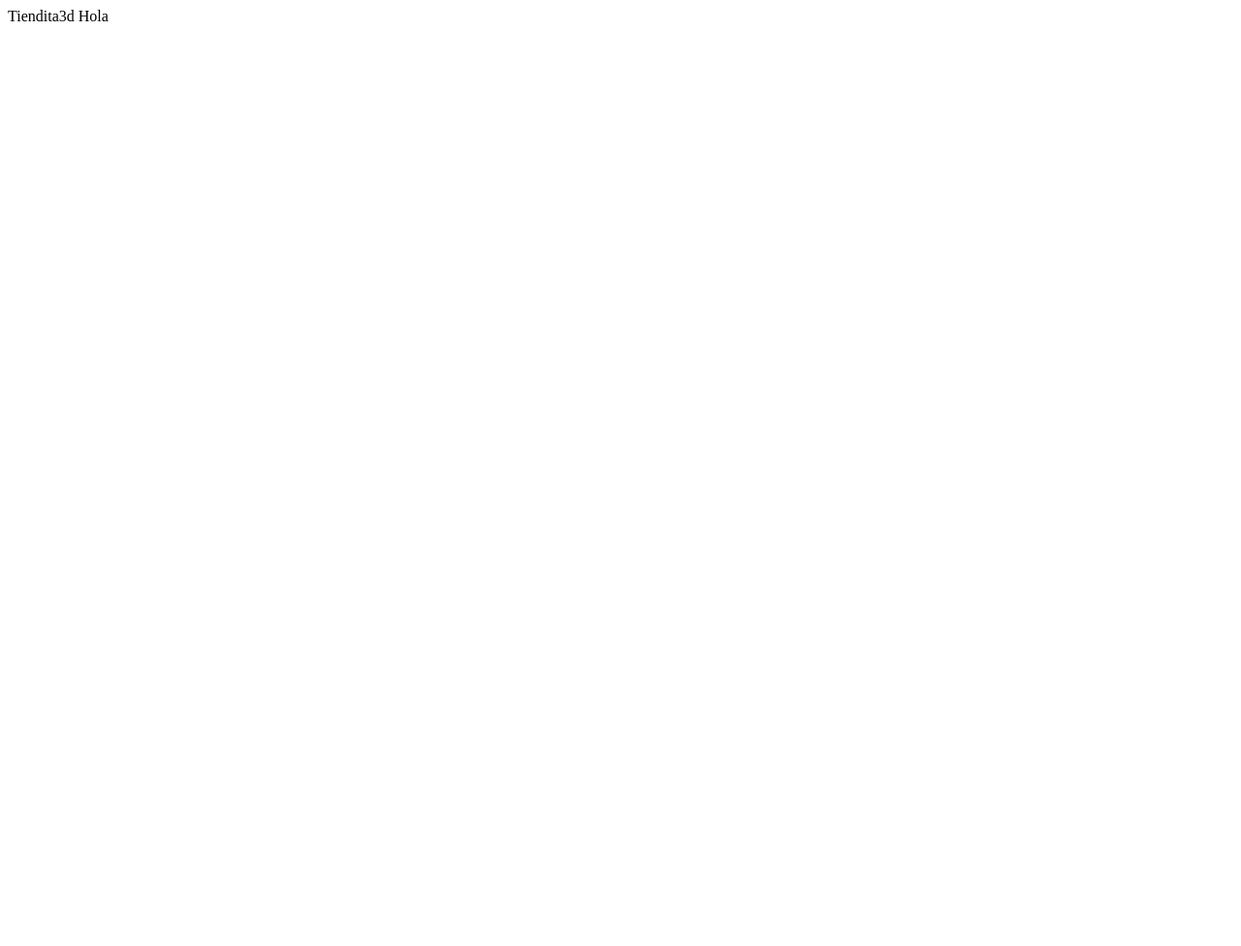
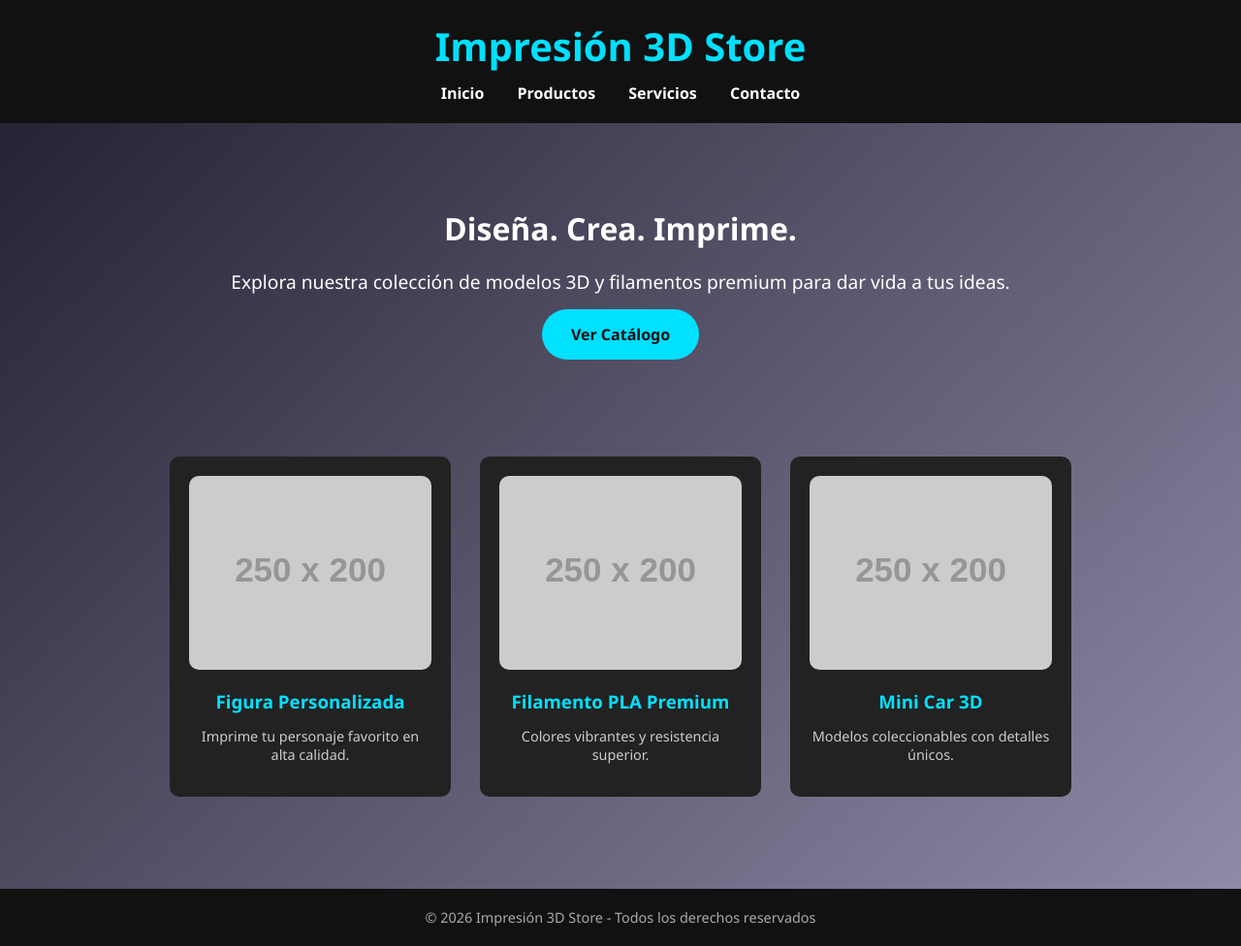
Before and after one commit to MXMINIMI/tiendita3d.online, a plain HTML site: page index.html in a window 1280 px wide. Shown: the whole page at 97% size. Before the commit the page ends 800 px from the top, so only its background shows below. Drawn offline with Linux system fonts and the light colour scheme; placeholder pictures from the web are drawn by us.

Commit message:
Update index.html

```diff
--- a/index.html
+++ b/index.html
@@ -1,8 +1,143 @@
-<html>
+<!DOCTYPE html>
+<html lang="es">
 <head>
-Tiendita3d
+  <meta charset="UTF-8">
+  <meta name="viewport" content="width=device-width, initial-scale=1.0">
+  <title>Tienda 3D Online</title>
+  <style>
+    body {
+      font-family: 'Segoe UI', sans-serif;
+      margin: 0;
+      background: linear-gradient(135deg, #1f1c2c, #928dab);
+      color: #fff;
+    }
+    header {
+      background: #111;
+      padding: 20px;
+      text-align: center;
+    }
+    header h1 {
+      margin: 0;
+      font-size: 2.5em;
+      color: #00e0ff;
+    }
+    nav {
+      margin-top: 10px;
+    }
+    nav a {
+      color: #fff;
+      margin: 0 15px;
+      text-decoration: none;
+      font-weight: bold;
+    }
+    nav a:hover {
+      color: #00e0ff;
+    }
+    .hero {
+      text-align: center;
+      padding: 60px 20px;
+    }
+    .hero h2 {
+      font-size: 2em;
+      margin-bottom: 20px;
+    }
+    .hero p {
+      font-size: 1.2em;
+      margin-bottom: 30px;
+    }
+    .btn {
+      background: #00e0ff;
+      color: #111;
+      padding: 15px 30px;
+      border-radius: 30px;
+      text-decoration: none;
+      font-weight: bold;
+      transition: 0.3s;
+    }
+    .btn:hover {
+      background: #fff;
+      color: #111;
+    }
+    .products {
+      display: flex;
+      flex-wrap: wrap;
+      justify-content: center;
+      padding: 40px 20px;
+    }
+    .card {
+      background: #222;
+      border-radius: 10px;
+      margin: 15px;
+      padding: 20px;
+      width: 250px;
+      text-align: center;
+      transition: transform 0.3s;
+    }
+    .card:hover {
+      transform: scale(1.05);
+    }
+    .card img {
+      width: 100%;
+      border-radius: 10px;
+    }
+    .card h3 {
+      margin: 15px 0 10px;
+      color: #00e0ff;
+    }
+    .card p {
+      font-size: 0.9em;
+      color: #ccc;
+    }
+    footer {
+      background: #111;
+      text-align: center;
+      padding: 20px;
+      margin-top: 40px;
+    }
+    footer p {
+      margin: 0;
+      font-size: 0.9em;
+      color: #aaa;
+    }
+  </style>
 </head>
 <body>
-Hola
+  <header>
+    <h1>Impresión 3D Store</h1>
+    <nav>
+      <a href="#">Inicio</a>
+      <a href="#">Productos</a>
+      <a href="#">Servicios</a>
+      <a href="#">Contacto</a>
+    </nav>
+  </header>
+
+  <section class="hero">
+    <h2>Diseña. Crea. Imprime.</h2>
+    <p>Explora nuestra colección de modelos 3D y filamentos premium para dar vida a tus ideas.</p>
+    <a href="#" class="btn">Ver Catálogo</a>
+  </section>
+
+  <section class="products">
+    <div class="card">
+      <img src="https://via.placeholder.com/250x200" alt="Producto 3D">
+      <h3>Figura Personalizada</h3>
+      <p>Imprime tu personaje favorito en alta calidad.</p>
+    </div>
+    <div class="card">
+      <img src="https://via.placeholder.com/250x200" alt="Filamento PLA">
+      <h3>Filamento PLA Premium</h3>
+      <p>Colores vibrantes y resistencia superior.</p>
+    </div>
+    <div class="card">
+      <img src="https://via.placeholder.com/250x200" alt="Mini Car">
+      <h3>Mini Car 3D</h3>
+      <p>Modelos coleccionables con detalles únicos.</p>
+    </div>
+  </section>
+
+  <footer>
+    <p>&copy; 2026 Impresión 3D Store - Todos los derechos reservados</p>
+  </footer>
 </body>
-</html
+</html>
```
